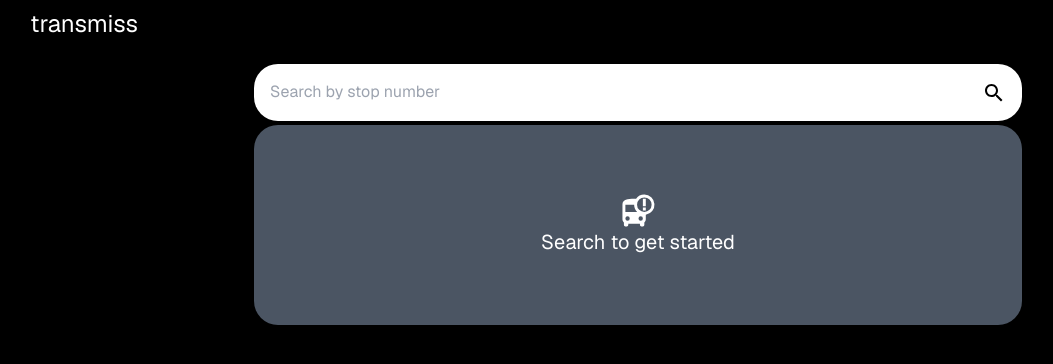
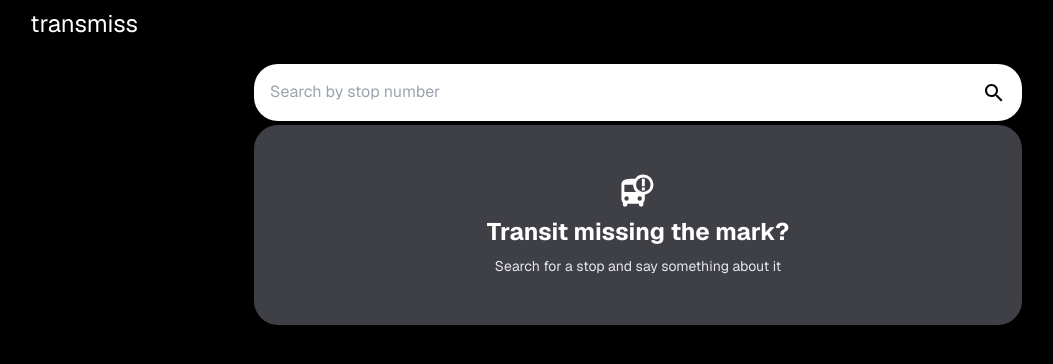
Before and after one commit to cbarkr/transmiss, a Next.js app: page / in a window 1280 px wide. Shown: the top 364 px of the page, without its empty margins (2-1055 px from the left). Built offline with nearby package versions, Linux system fonts and the light colour scheme.

Commit message:
sundry changes

```diff
--- a/app/components/stop/stopDetails.tsx
+++ b/app/components/stop/stopDetails.tsx
@@ -24,7 +24,7 @@ export default function StopDetails({
   return (
     <>
       {warning && <StopWarning />}
-      <div className="rounded-3xl p-4 bg-gray-600 max-w-screen-sm">
+      <div className="rounded-3xl p-4 bg-zinc-700 max-w-screen-sm">
         <div className="flex flex-row justify-between my-2">
           <p className="text-2xl font-bold">{stop.StopNo}</p>
           <div className="flex flex-row">
@@ -55,7 +55,7 @@ export default function StopDetails({
           <button
             onClick={handleShowReportMenu}
             type="button"
-            className="flex flex-col text-xl basis-1/2 h-[15dvh] rounded-t-3xl rounded-r-3xl px-2 py-4 bg-primary-200 text-black transition-all hover:shadow-lg focus:opacity-[0.85] focus:shadow-none active:opacity-[0.85] active:shadow-none disabled:pointer-events-none disabled:opacity-75 disabled:shadow-none"
+            className="flex flex-col text-xl basis-1/2 rounded-t-3xl rounded-r-3xl px-2 py-6 bg-primary-200 text-black transition-all hover:shadow-lg focus:opacity-[0.85] focus:shadow-none active:opacity-[0.85] active:shadow-none disabled:pointer-events-none disabled:opacity-75 disabled:shadow-none"
           >
             <div className="flex flex-row h-full justify-center items-center text-center ">
               Report here
@@ -71,7 +71,7 @@ export default function StopDetails({
             target="_blank"
             rel="noopener noreferrer"
             role="button"
-            className="flex flex-col text-xl basis-1/2 h-[15dvh] rounded-b-3xl rounded-l-3xl px-2 py-4 bg-primary-200 text-black transition-all hover:shadow-lg focus:opacity-[0.85] focus:shadow-none active:opacity-[0.85] active:shadow-none disabled:pointer-events-none disabled:opacity-75 disabled:shadow-none"
+            className="flex flex-col text-xl basis-1/2 rounded-b-3xl rounded-l-3xl px-2 py-4 bg-primary-200 text-black transition-all hover:shadow-lg focus:opacity-[0.85] focus:shadow-none active:opacity-[0.85] active:shadow-none disabled:pointer-events-none disabled:opacity-75 disabled:shadow-none"
           >
             <div className="flex flex-row justify-end">
               <ArrowOutwardIcon fontSize="large" />
--- a/app/components/stop/stopReport.tsx
+++ b/app/components/stop/stopReport.tsx
@@ -68,7 +68,7 @@ export default function StopReport({
   };
 
   return (
-    <div className="rounded-3xl my-1 p-4 max-w-screen-sm bg-gray-200">
+    <div className="rounded-3xl my-1 p-4 max-w-screen-sm bg-primary-200">
       <div className="mb-4">
         <p className="text-lg text-black font-bold mb-2">
           Which bus passed you?
--- a/app/page.tsx
+++ b/app/page.tsx
@@ -62,10 +62,11 @@ export default function Home() {
         <div className="mt-1">
           {active == Active.Default && (
             <>
-              <div className="h-[25dvh] rounded-3xl bg-gray-600 flex justify-center items-center">
-                <div className="flex flex-col items-center">
+              <div className="h-[25dvh] rounded-3xl bg-zinc-700 flex justify-center items-center">
+                <div className="flex flex-col items-center gap-2">
                   <BusAlertIcon fontSize="large" />
-                  <p className="text-center text-xl">Search to get started</p>
+                  <h1 className="text-2xl font-bold">Transit missing the mark?</h1>
+                  <h2 className="text-sm text-gray-200">Search for a stop and say something about it</h2>
                 </div>
               </div>
             </>
```
